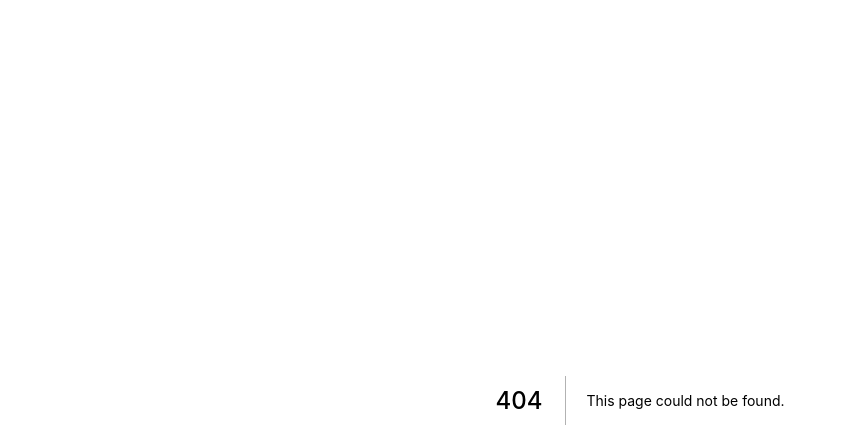
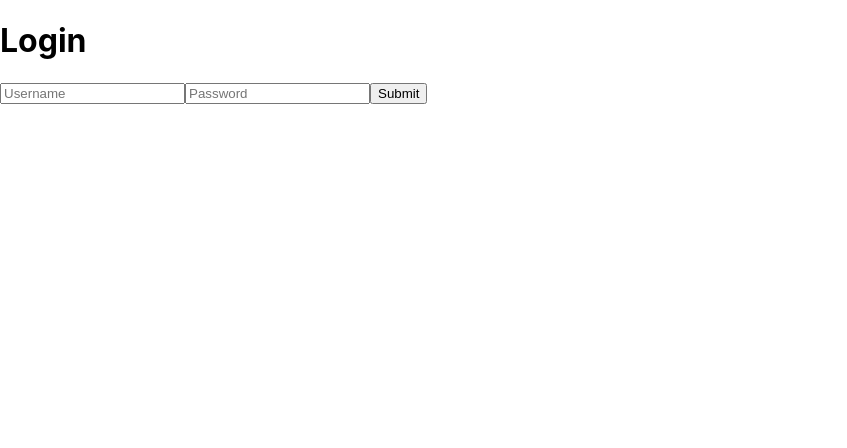
Before and after one commit to NapoleonDLP/charles-client, a Next.js app in the folder app/: page /login in a window 1280 px wide. Before the commit this address had no page. Shown: the top 448 px of the page, without its empty margins (0-847 px from the left). Built offline with nearby package versions, Linux system fonts and the light colour scheme.

Commit message:
Created login form

```diff
--- /dev/null
+++ b/app/pages/login.js
@@ -0,0 +1,30 @@
+import React, {useEffect, useState} from 'react';
+
+export default function Login() {
+  const [login, setLogin] = useState(false);
+  const [password, setPassword] = useState();
+  const [userName, setUserName] = useState();
+
+  const handleSubmit = (event) => {
+
+  }
+
+  const handleChange = (event) => {
+
+  }
+
+  return (
+    <div>
+      <h1>Login</h1>
+    <form className='login-form' onSubmit={handleSubmit}>
+      <label>
+        <input onChange={handleChange} placeholder='Username' value={userName} type='text' name='username'/>
+      </label>
+      <label>
+        <input onChange={handleChange} placeholder='Password' value={password} type='text' name='password' />
+      </label>
+      <input type='button' value='Submit' name='submit' />
+    </form>
+    </div>
+  )
+};
```
